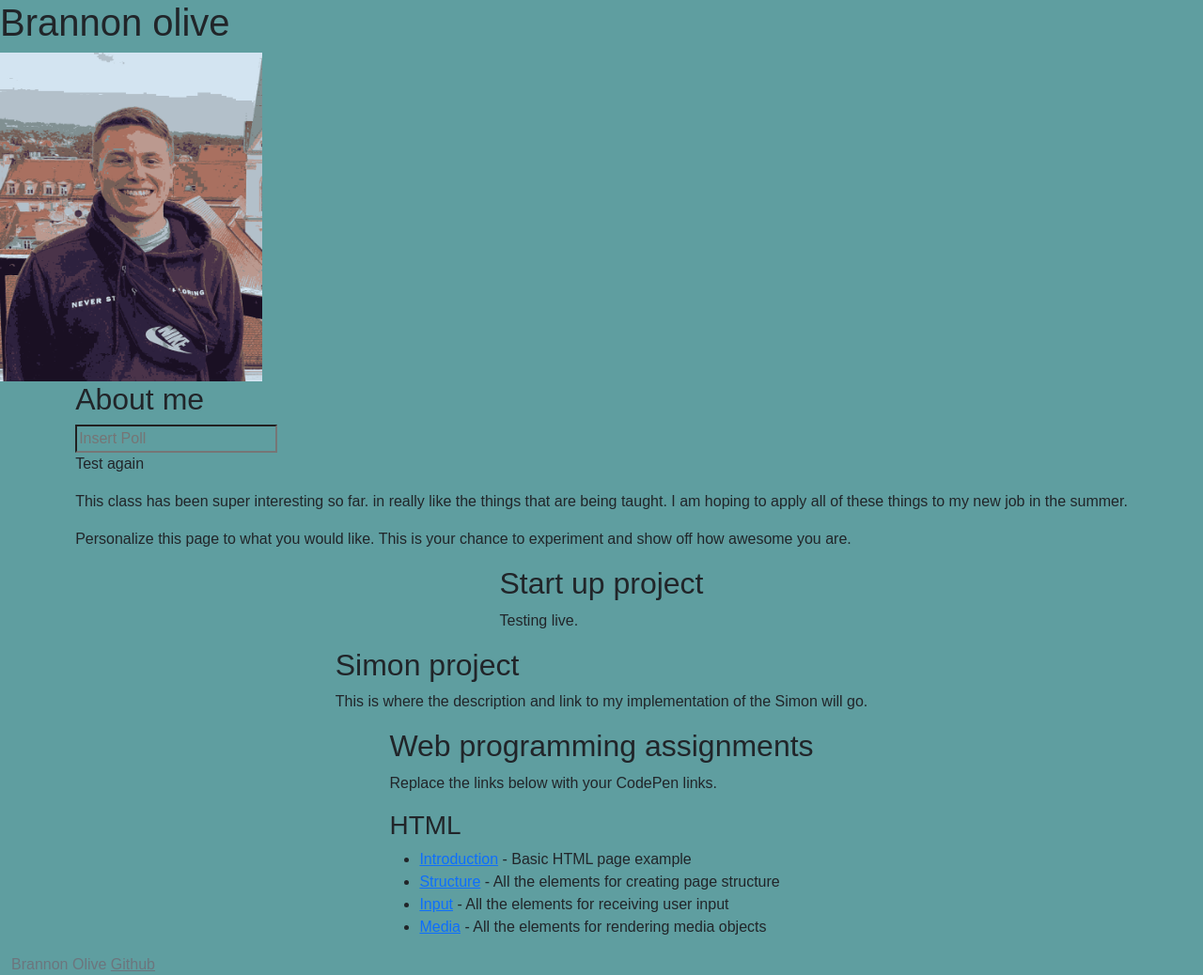
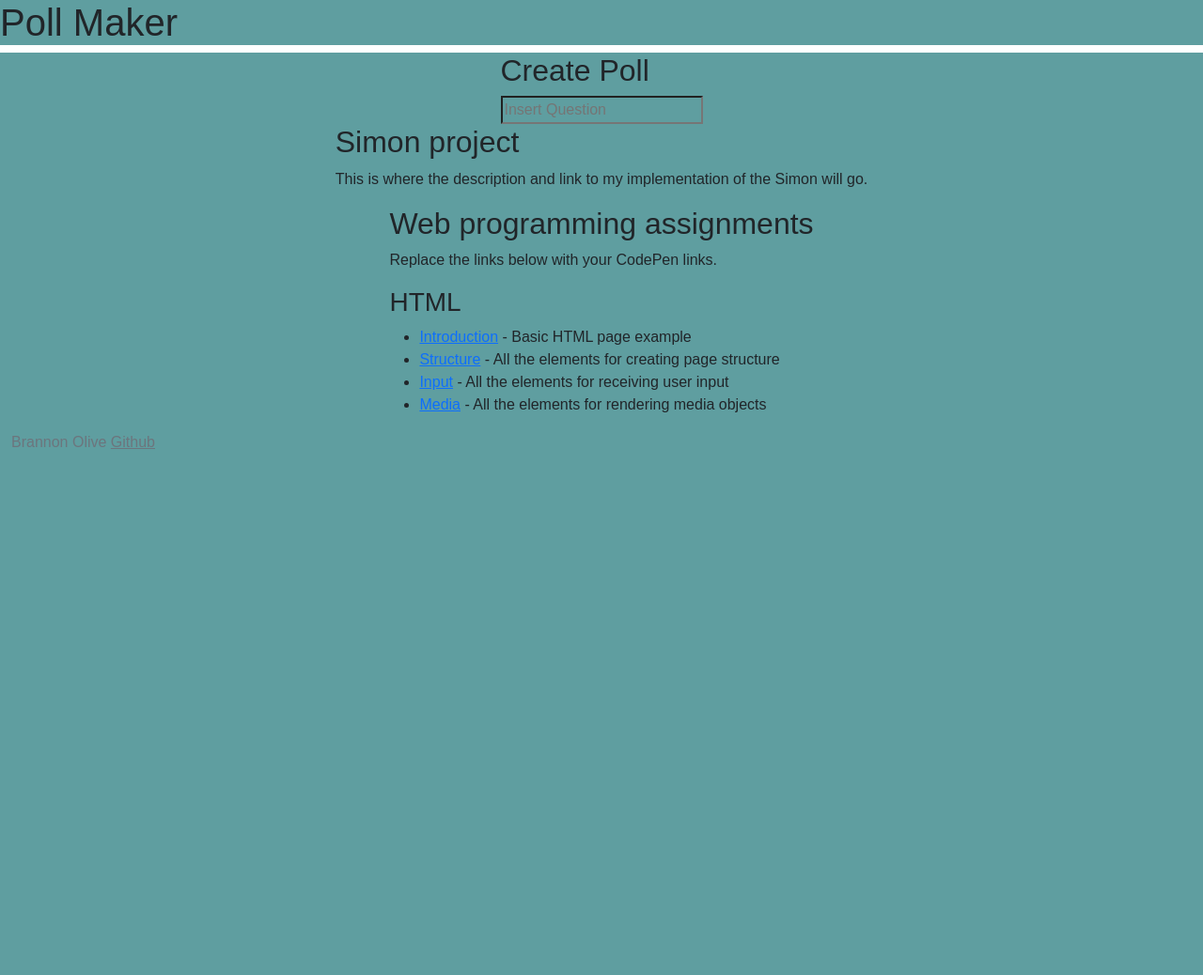
Before and after one commit to bolive2/startup, a plain HTML site: page index.html in a window 1280 px wide. Shown: the whole page at 94% size. After the commit the page ends 800 px from the top, so only its background shows below. Drawn offline with nearby package versions, Linux system fonts and the light colour scheme.

Commit message:
Format for pool

```diff
--- a/index.css
+++ b/index.css
@@ -2,9 +2,10 @@
   font-family: Arial, Helvetica, sans-serif;
   box-sizing: border-box;
   background-color: cadetblue;
+  align-items: center;
 }
 
-header {
+head {
   align-items: center;
 }
 
--- a/index.html
+++ b/index.html
@@ -16,33 +16,14 @@
   </head>
   <body>
     <header>
-      <h1>Brannon olive</h1>
-      <img src="IMG-1735.png" alt="me" height="350" />
+      <h1>Poll Maker</h1>
     </header>
     <main>
       <section>
-        <h2>About me</h2>
-        <form method="get" action="play.html">
-          <input type="text" id="name" placeholder="Insert Poll" />
-        </form>
-        <p>
-          Test again
-        </p>
-        <p>
-          This class has been super interesting so far. in really like the things that are being
-          taught. I am hoping to apply all of these things to my new job in the summer.
-
-        </p>
-        <p>
-          Personalize this page to what you would like. This is your chance to
-          experiment and show off how awesome you are.
-        </p>
-      </section>
-      <section>
-        <h2>Start up project</h2>
-        <p>
-          Testing live.
-        </p>
+        <h2>Create Poll</h2>
+        <div>
+          <input type="text" id="name" placeholder="Insert Question" />
+        </div>
       </section>
       <section>
         <h2>Simon project</h2>
```
